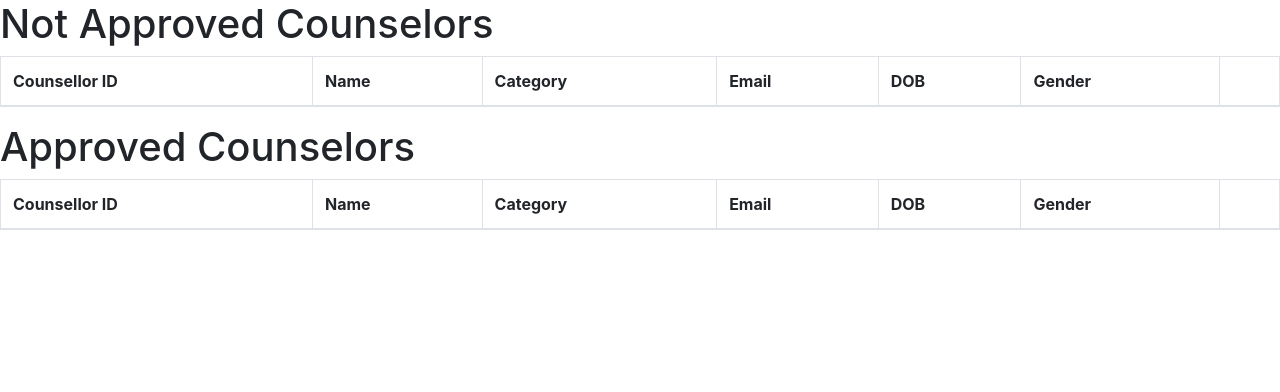
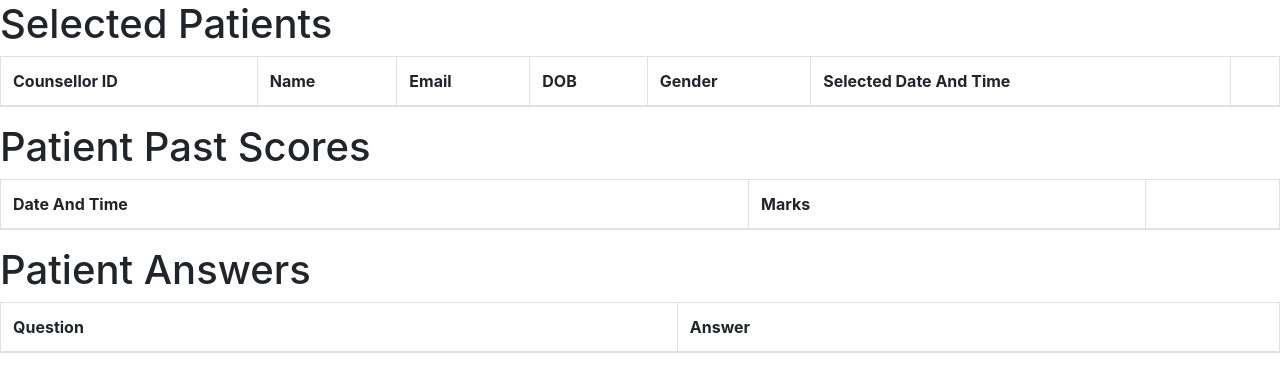
Before and after one commit to Thisuru/Counselling-system-, a PHP site: page /web/counselor.php in a window 1280 px wide. Shown: the top 392 px of the page. Run offline with PHP 8.4, Linux system fonts and the light colour scheme; the visitor is signed in with stand-in values (Sample User, id 1); lists and menus that the app fills with data are empty; some libraries are stand-ins or nearby versions.

Commit message:
counselor view sucess

```diff
--- a/web/counselor.php
+++ b/web/counselor.php
@@ -44,38 +44,47 @@ if ($user == null) {
 
 <body>
 
-<div>
-<h1>Not Approved Counselors</h1>
-<table id="not_approved" class="table table-striped table-bordered" style="width:100%" style="width:100%">
+    <h1>Selected Patients</h1>
+<table id="approved" class="table table-striped table-bordered" style="width:100%" style="width:100%">
         <thead>
             <tr>
                 <th>Counsellor ID</th>
                 <th>Name</th>
-                <th>Category</th>
                 <th>Email</th>
                 <th>DOB</th>
                 <th>Gender</th>
+                <th>Selected Date And Time</th>
+                <th></th>
+            </tr>
+        </thead>
+    </table>
+
+    <div>
+<h1>Patient Past Scores</h1>
+<table id="PastScores" class="table table-striped table-bordered" style="width:100%" style="width:100%">
+        <thead>
+            <tr>
+                <th>Date And Time</th>
+                <th>Marks</th>
                 <th></th>
             </tr>
         </thead>
     </table>
 </div>
+
 <div>
-    <h1>Approved Counselors</h1>
-<table id="approved" class="table table-striped table-bordered" style="width:100%" style="width:100%">
+<h1>Patient Answers</h1>
+<table id="viewanswers" class="table table-striped table-bordered" style="width:100%" style="width:100%">
         <thead>
             <tr>
-                <th>Counsellor ID</th>
-                <th>Name</th>
-                <th>Category</th>
-                <th>Email</th>
-                <th>DOB</th>
-                <th>Gender</th>
-                <th></th>
+                <th>Question</th>
+                <th>Answer</th>
             </tr>
         </thead>
     </table>
+</div>
 
+<div>
 
 </div>
 
@@ -140,28 +149,35 @@ function view_selected_patients(){
                         "counselorId" : counsellorId
                     },
                     success: function(res){
-                        console.log(res)
+                        patient_data(res)
 
                     }
                 });
 
 }
 
-// function get_not_approved_data(){
+function patient_data(data){
+    $('#approved').DataTable( {
+        "processing": true,
+        "data": data,
+        "columns": [
+            { "data": "patientId" },
+            { "data": "name" },
+            { "data": "email" },
+            { "data": "dob" },
+            { "data": "gender" },
+            { "data": "date_time" },
+            { data: "patientId",
+            render: function (data, type, row) {
+          return `<input type="button" onclick="viewPastScores(${row.patientId})" value="past Scores" />`
+        }}
+        ]
+    } );
 
-//             $.ajax({
-//                     type: "POST",
-//                     url: 'utils/admin_api.php',
-//                     data: {
-//                         "not_approved" : "1",
-//                     },
-//                     success: function(res){
-//                         not_approved_table(res)
 
-//                     }
-//                 });
+}
 
-// }
+
 
 
 // function not_approved_table(data){
@@ -184,58 +200,81 @@ function view_selected_patients(){
 
 // }
 
-// function approved_table(data){
-//     $('#approved').DataTable( {
-//         "processing": true,
-//         "data": data,
-//         "columns": [
-//             { "data": "counselorId" },
-//             { "data": "name" },
-//             { "data": "category" },
-//             { "data": "email" },
-//             { "data": "dob" },
-//             { "data": "gender" },
-//             { data: "counselorId",
-//             render: function (data, type, row) {
-//           return `<input type="button" onclick="unapprove(${row.counselorId})" value="Un_Approve" />`
-//         }}
-//         ]
-//     } );
+function viewPastScores(Id){
+    console.log(Id)
+         $.ajax({
+                    type: "POST",
+                    url: 'utils/questions_api.php',
+                    data: {
+                        "view_distinct" : "1",
+                        "patientId" : Id
+                    },
+                    success: function(res){
+                        console.log(res)
+                        pastScores(res, Id)
+
+                    }
+                });
+
+}
+
+function pastScores(data,Id){
+    $('#PastScores').DataTable( {
+        "processing": true,
+        "data": data,
+        "columns": [
+            { "data": "date_time" },
+            { "data": "marks" },
+            { data: "date_time",
+            render: function (data, type, row) {
+                dateArray = []
+                dateArray[0] = row
+          return `<input type="button" onclick="viewQuestionaire(this,${Id})" custom = "${row.date_time}" value="Questionaire" />`
+        }}
+        ]
+    } );
 
 
-// }
+}
+
+function viewQuestionaire(e,pId){
+    var date_time = e.getAttribute('custom');
+    console.log(date_time,pId)
+            $.ajax({
+                    type: "POST",
+                    url: 'utils/questions_api.php',
+                    data: {
+                        "view_answers" : "1",
+                        "date_time" : date_time,
+                        "patientId" : pId
+                    },
+                    success: function(res){
+                        console.log(res)
+                        viewAnswers(res)
+
+                    }
+                });
+
+}
+
+function viewAnswers(data){
+    $('#viewanswers').DataTable( {
+        "processing": true,
+        "data": data,
+        "columns": [
+            { "data": "question" },
+            { "data": "answer" },
+
+        ]
+    } );
 
 
-// function approve(Id){
-//          $.ajax({
-//                     type: "POST",
-//                     url: 'utils/admin_api.php',
-//                     data: {
-//                         "approve_counselor" : "1",
-//                         "counselorId" : Id
-//                     },
-//                     success: function(res){
-//                         window.location.reload();
 
-//                     }
-//                 });
+}
 
-// }
 
-// function unapprove(Id){
-//             $.ajax({
-//                     type: "POST",
-//                     url: 'utils/admin_api.php',
-//                     data: {
-//                         "un_approve_counselor" : "1",
-//                         "counselorId" : Id
-//                     },
-//                     success: function(res){
-//                         window.location.reload();
 
-//                     }
-//                 });
-// }
+
 
 
 </script>
--- a/web/login.php
+++ b/web/login.php
@@ -139,7 +139,7 @@ password = $('#password').val()
                                 var counselorData = JSON.parse(localStorage.getItem('counselorObject'));
 
                                 if(counselorData === null){
-                                    window.alert("counselor is offline...")
+                                    window.alert("request for appointment")
                                 }else{
                                     location.href = "livechat.php";
                                 }
--- a/web/utils/database_api.php
+++ b/web/utils/database_api.php
@@ -620,6 +620,82 @@ function viewPatients($link,$counselorId){
 
 }
 
+function getDistinctAnswerTimes($link,$patientId){
+ $query = "SELECT * FROM patient_marks WHERE patientId = $patientId";
+ $result = mysqli_query($link, $query)or die("Error");
+ $data_list = array();
+ if (mysqli_num_rows($result) > 0) {
+
+     while($row = mysqli_fetch_assoc($result)) {
+
+         $data = new stdClass;
+         $data->questionId = $row["markId"];
+         $data->date_time = $row["date_time"];
+         $data->marks = $row["marks"];
+
+
+
+         //  $_SESSION['user'] = $user;
+
+         // echo json_encode($row);
+
+         array_push($data_list, $data);
+
+     }
+
+
+     return  $data_list;
+ } else {
+     return null;
+ }
+
+}
+
+function getAllAnsewers($link,$patientId, $date_time){
+    $query = "SELECT * FROM answers WHERE patientId = $patientId AND date_time = '".$date_time."'";
+    $result = mysqli_query($link, $query)or die("Error");
+    $data_list = array();
+    if (mysqli_num_rows($result) > 0) {
+
+        while($row = mysqli_fetch_assoc($result)) {
+
+            $data = new stdClass;
+            $questionId = $row["questionId"];
+            $answer = $row["answer"];
+
+            $query1 = "SELECT $answer,question FROM questionnaire WHERE questionId = $questionId";
+            $result2 = mysqli_query($link, $query1)or die("Error");
+            if (mysqli_num_rows($result) > 0) {
+
+                while($row = mysqli_fetch_assoc($result2)) {
+                    $data = new stdClass;
+
+                    $data->question =  $row['question'];
+                    $data->answer = $row[$answer];
+
+
+                }
+
+
+            }
+
+
+            //  $_SESSION['user'] = $user;
+
+            // echo json_encode($row);
+
+            array_push($data_list, $data);
+
+        }
+
+
+        return  $data_list;
+    } else {
+        return null;
+    }
+
+   }
+
 
 
 
```
Also changed, not shown: web/utils/questions_api.php (+26 -0 lines).
